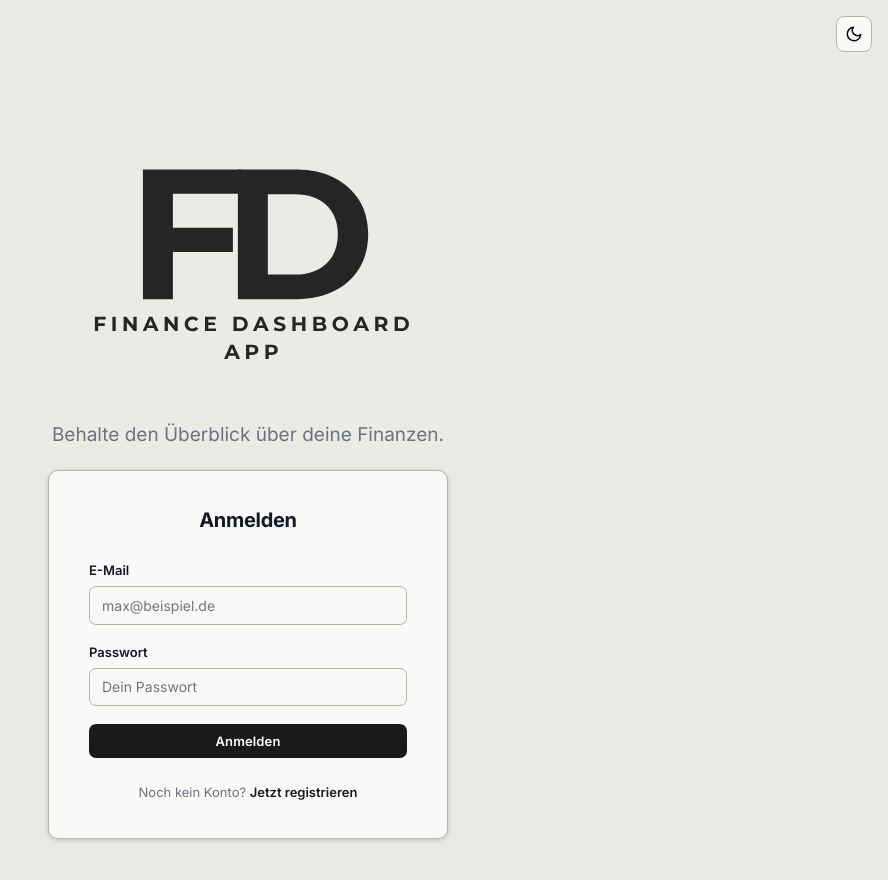
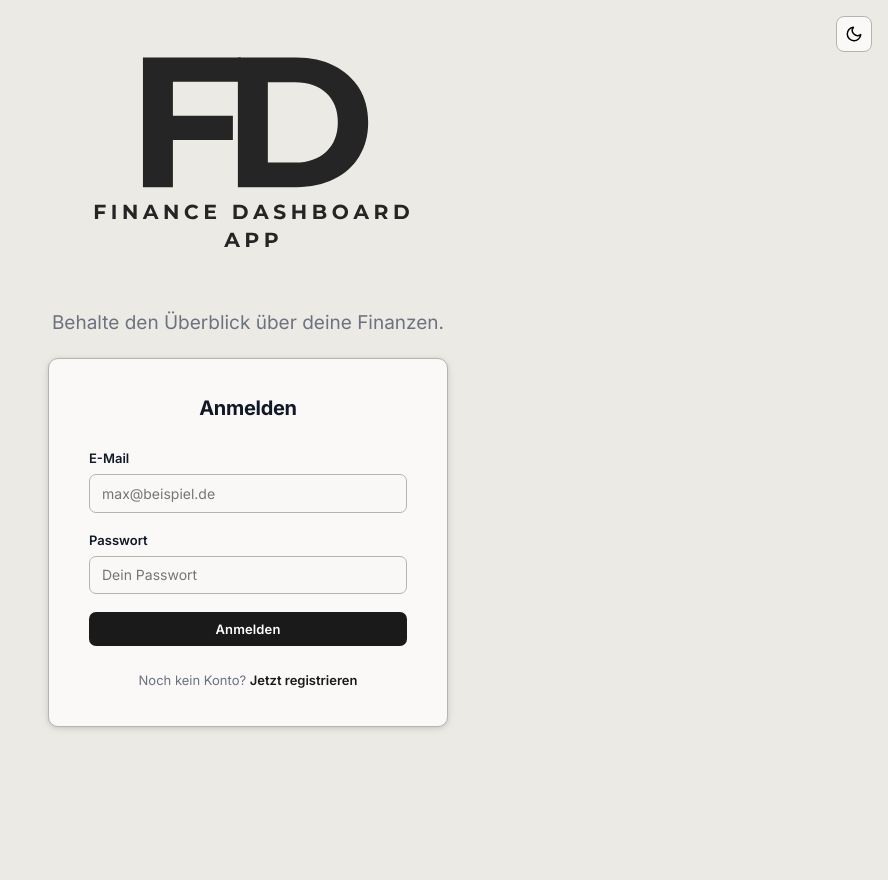
Before and after one commit to fnnbl/FinanceDashboardFrontend, a React (Vite) app: page /login in a window 1280 px wide. Shown: the top 880 px of the page, without its empty margins (392-1280 px from the left). Built offline with nearby package versions, Linux system fonts and the light colour scheme.

Commit message:
Adjusted Height of Auth Content

```diff
--- a/src/pages/RegisterPage.module.css
+++ b/src/pages/RegisterPage.module.css
@@ -17,7 +17,7 @@
   gap: 1.25rem;
   width: 100%;
   max-width: 400px;
-  transform: translateY(-4rem);
+  transform: translateY(-11rem);
 }
 
 .brand {
```
